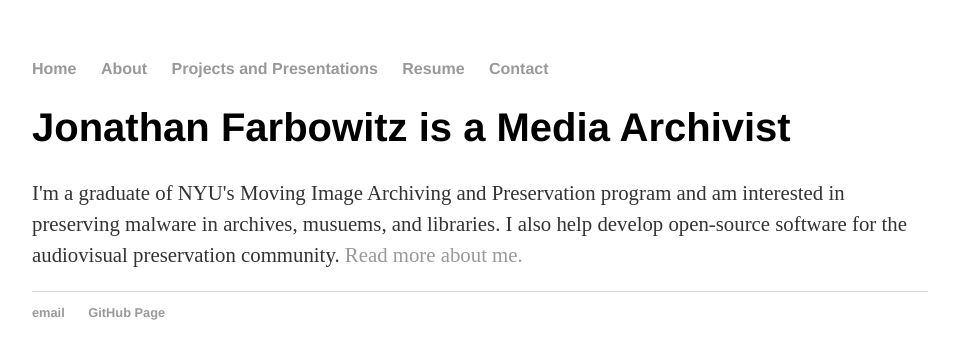
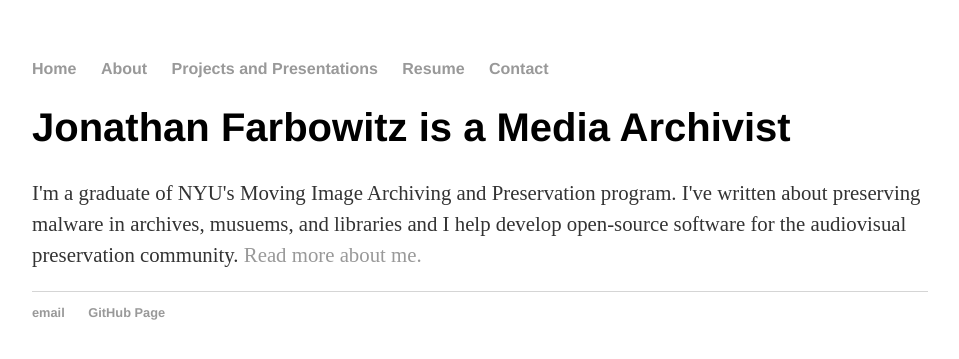
Before and after one commit to jfarbowitz/jfarbowitz.github.io, a Jekyll site: the page built from index.html, in a window 1280 px wide. Shown: the top 359 px of the page, without its empty margins (160-1119 px from the left). Built offline with Jekyll 4.4.1, drawn with Linux system fonts in a browser that asks for light colours.

Commit message:
some more improvements

```diff
--- a/about/index.html
+++ b/about/index.html
@@ -5,7 +5,7 @@
 
 	<div class="about">
 			<h1>About</h1>
-	<p>I am a graduate of New York University’s Moving Image Archiving and Preservation (MIAP) program. I'm interested in preserving malware and other digital anomalies, archiving media related to social movements, discussing the ethical treatment of footage of Indigenous peoples in archival collections, and developing free and open-source software for archivists. I contributed to the development of <a href="https://github.com/amiaopensource/vrecord" target="new">vrecord</a>, open-source software for videotape digitization.</p>
+	<p>I graduated from New York University’s Moving Image Archiving and Preservation (MIAP) program in May 2016. I'm interested in preserving malware and other digital anomalies, archiving media related to social movements, discussing the ethical treatment of footage of Indigenous peoples in archival collections, and developing free and open-source software for archivists. I contributed to the development of <a href="https://github.com/amiaopensource/vrecord" target="new">vrecord</a>, open-source software for videotape digitization.</p>
 
 	<p>I have worked on the collections of Anthology Film Archives, the Bancroft Library at University of California Berkeley, the Museo del Cine in Buenos Aires, City University Television (CUNY TV), the Museum of Modern Art, and NYU Libraries. In addition, I assessed and provided recommendations for digital preservation at Carnegie Hall.</p>
 
--- a/index.html
+++ b/index.html
@@ -4,5 +4,5 @@
 ---
     		<div class="blurb">
         		<h1>Jonathan Farbowitz is a Media Archivist</h1>
-				<p>I'm a graduate of NYU's Moving Image Archiving and Preservation program and am interested in preserving malware in archives, musuems, and libraries. I also help develop open-source software for the audiovisual preservation community. <a href="/about">Read more about me.</a></p>
+				<p>I'm a graduate of NYU's Moving Image Archiving and Preservation program. I've written about preserving malware in archives, musuems, and libraries and I help develop open-source software for the audiovisual preservation community. <a href="/about">Read more about me.</a></p>
     		</div>
```
